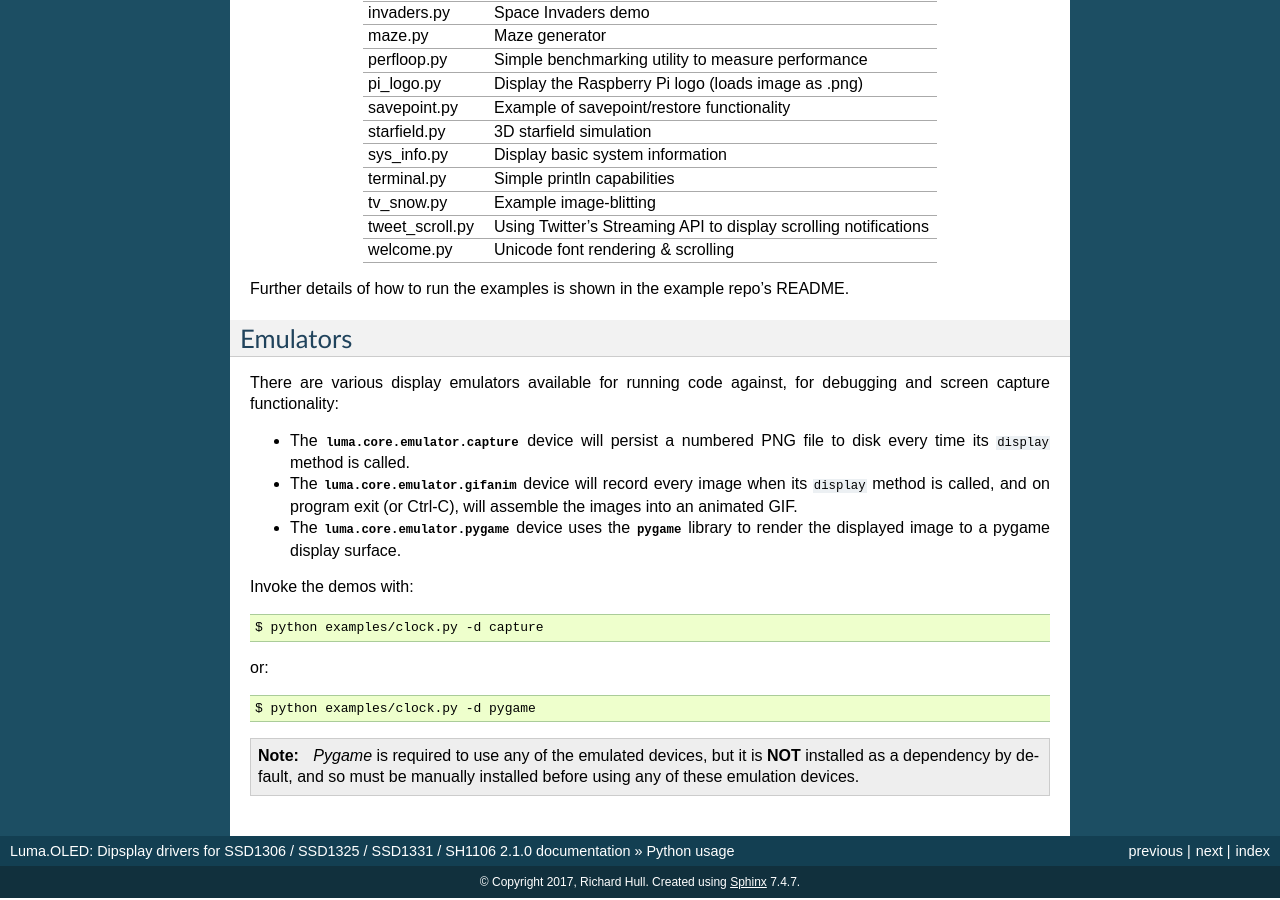
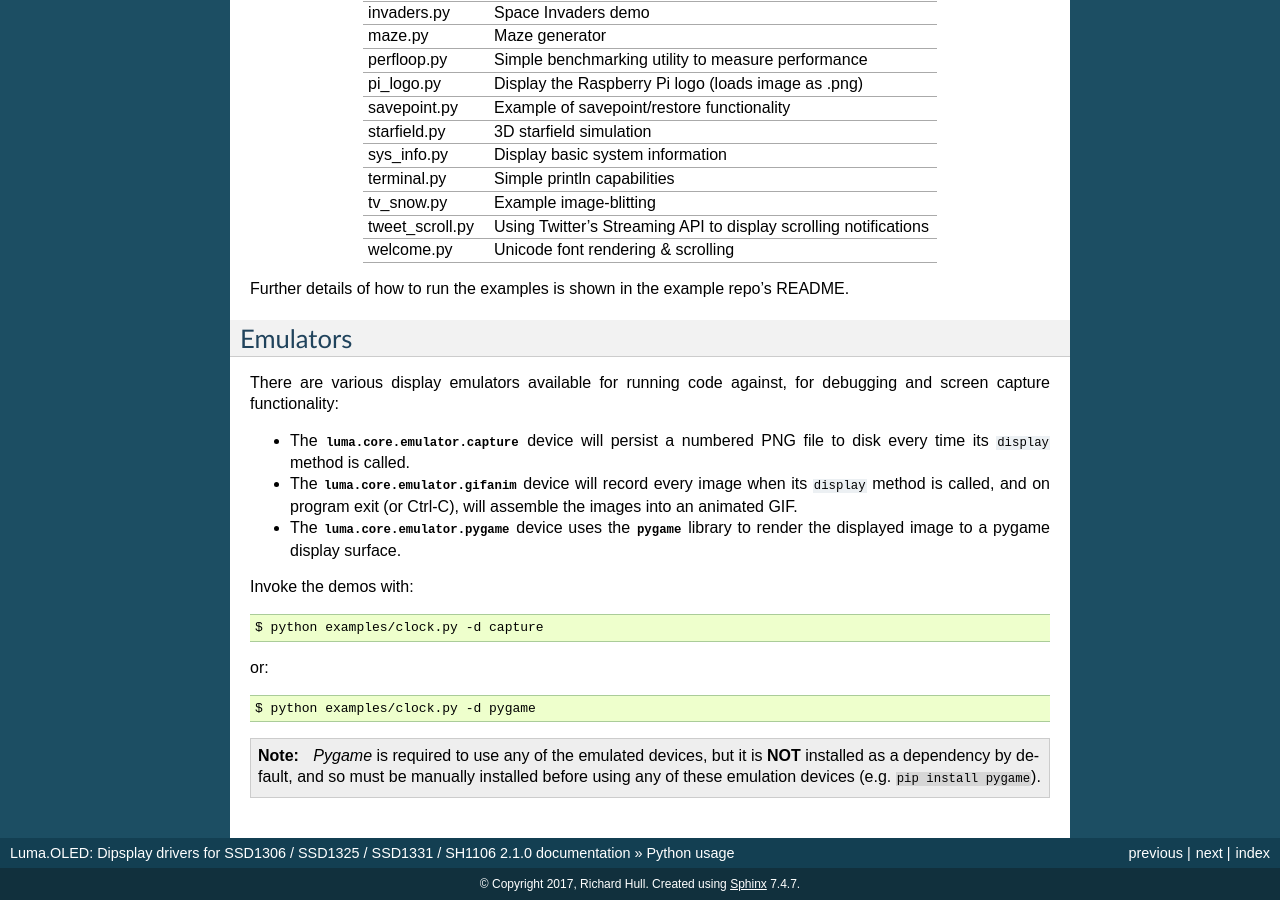
Before and after one commit to rm-hull/luma.oled, a Sphinx documentation site: the page built from doc/python-usage.rst, in a window 1280 px wide and 900 px high, scrolled down 1848 px. Built offline with Sphinx 7.4.7, drawn with Linux system fonts in a browser that asks for light colours; pages that are not in the unit, such as notebooks, are missing from menus.

Commit message:
mention pip install pygame

```diff
--- a/doc/python-usage.rst
+++ b/doc/python-usage.rst
@@ -151,4 +151,4 @@ or::
 .. note::
    *Pygame* is required to use any of the emulated devices, but it is **NOT**
    installed as a dependency by default, and so must be manually installed
-   before using any of these emulation devices.
+   before using any of these emulation devices (e.g. ``pip install pygame``).
```
